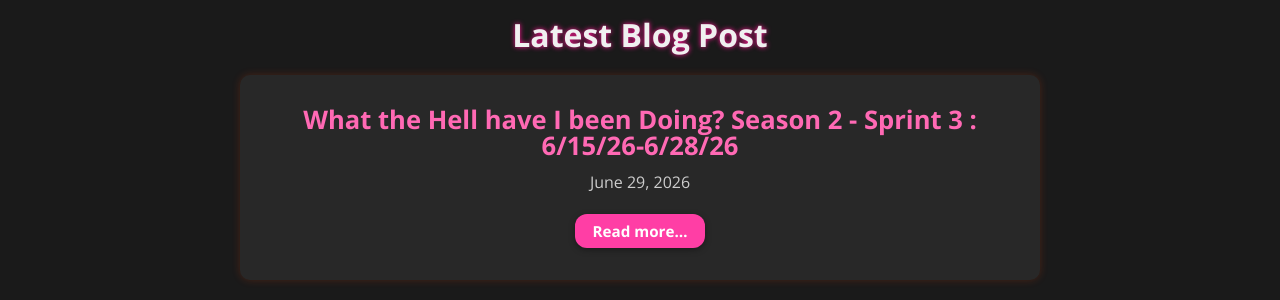
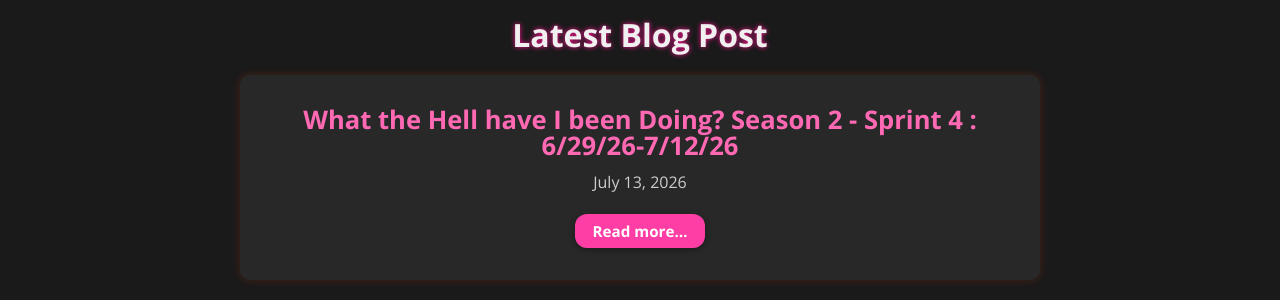
Before and after one commit to sarahmarie23/sewingandshit, a Jekyll site: the page built from index.html, in a window 1280 px wide and 900 px high, scrolled down 1893 px. Shown: the part 524-824 px from the top of the window. Built offline with Jekyll 4.4.1, drawn with Linux system fonts in a browser that asks for light colours; some of the changed lines change nothing that is shown.

Commit message:
WTH seaon 2 sprint 4 published

```diff
--- a/_posts/2026-07-13-wth-s2-sprint4.md
+++ b/_posts/2026-07-13-wth-s2-sprint4.md
@@ -1,7 +1,7 @@
 ---
 layout: post
 title: "What the Hell have I been Doing? Season 2 - Sprint 4 : 6/29/26-7/12/26"
-date: 2026-06-13
+date: 2026-07-13
 categories: blog
 tags: [check-in]
 ---
@@ -56,7 +56,7 @@
 ## 📸 Photo Dump
 
 ![Pogo fit](/assets/images/wth/s2/pogo_fit.jpg)
-*The pogo *allllmost* fits in this hole! With a little sanding, I was able to get it to fit along that seam line.*
+*The pogo allllmost fits in this hole! With a little sanding, I was able to get it to fit along that seam line.*
 
 ![Pogo container](/assets/images/wth/s2/pogo_container.jpg)
 *I made this container in Solidworks so I could use it when I reprint the blade section. It took a couple tries to get a good fit.*
@@ -76,7 +76,7 @@
 ![Board SD Card](/assets/images/wth/s2/board_sdcard.jpg)7
 *Soldered all of these wires and made sure to get it right the first time.*
 
-![Harness slide](/assets/images/wth/s2/harness_slide.jpg)7
+![Harness slide](/assets/images/wth/s2/harness_slide.jpg)
 *I tried to get fancy with these slides to make the harness adjustible, but they didn't really hold the straps in place. I ended up removing them and making the straps fixed. Much better tha way.*
 
 ---
```
